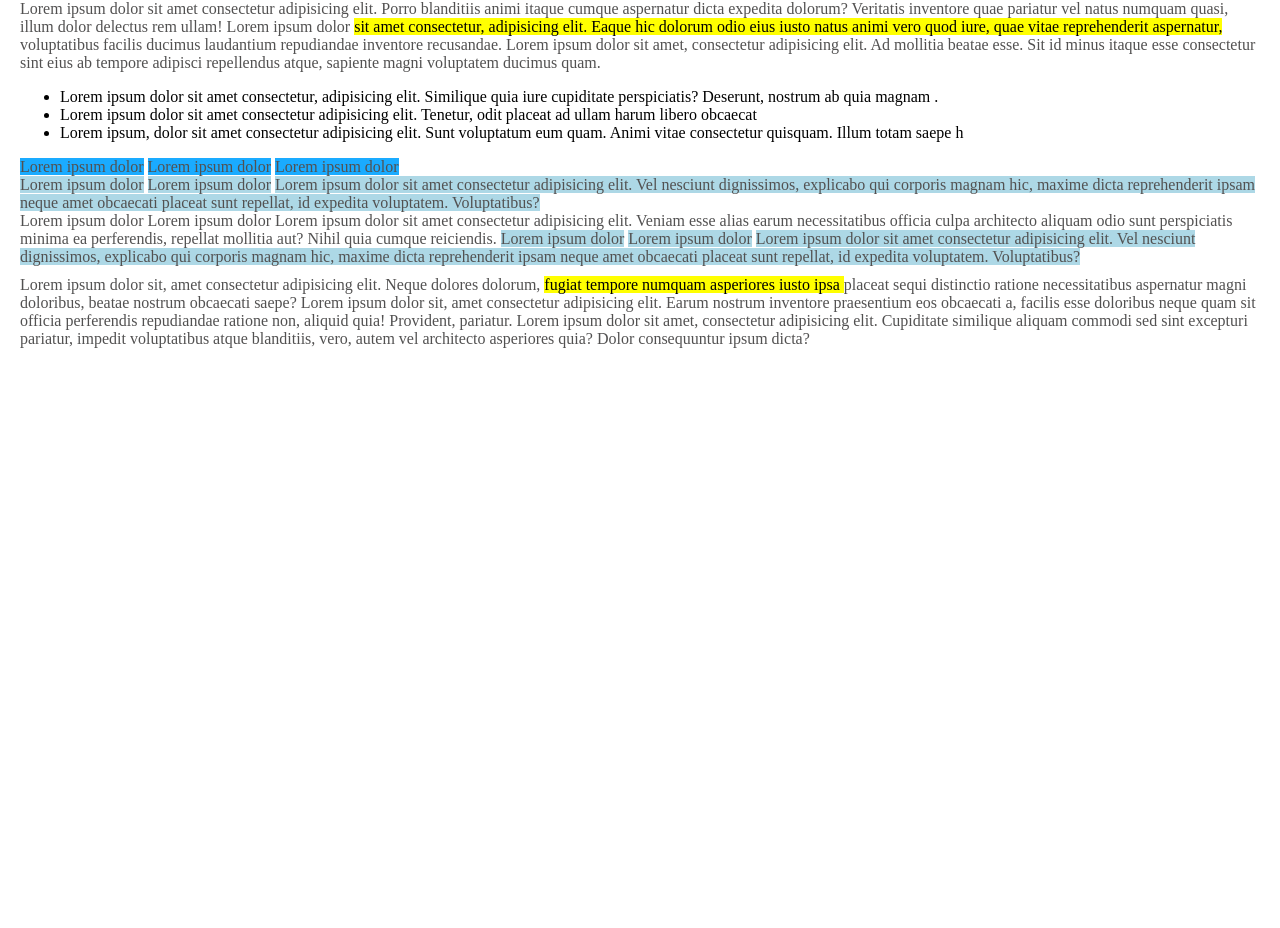
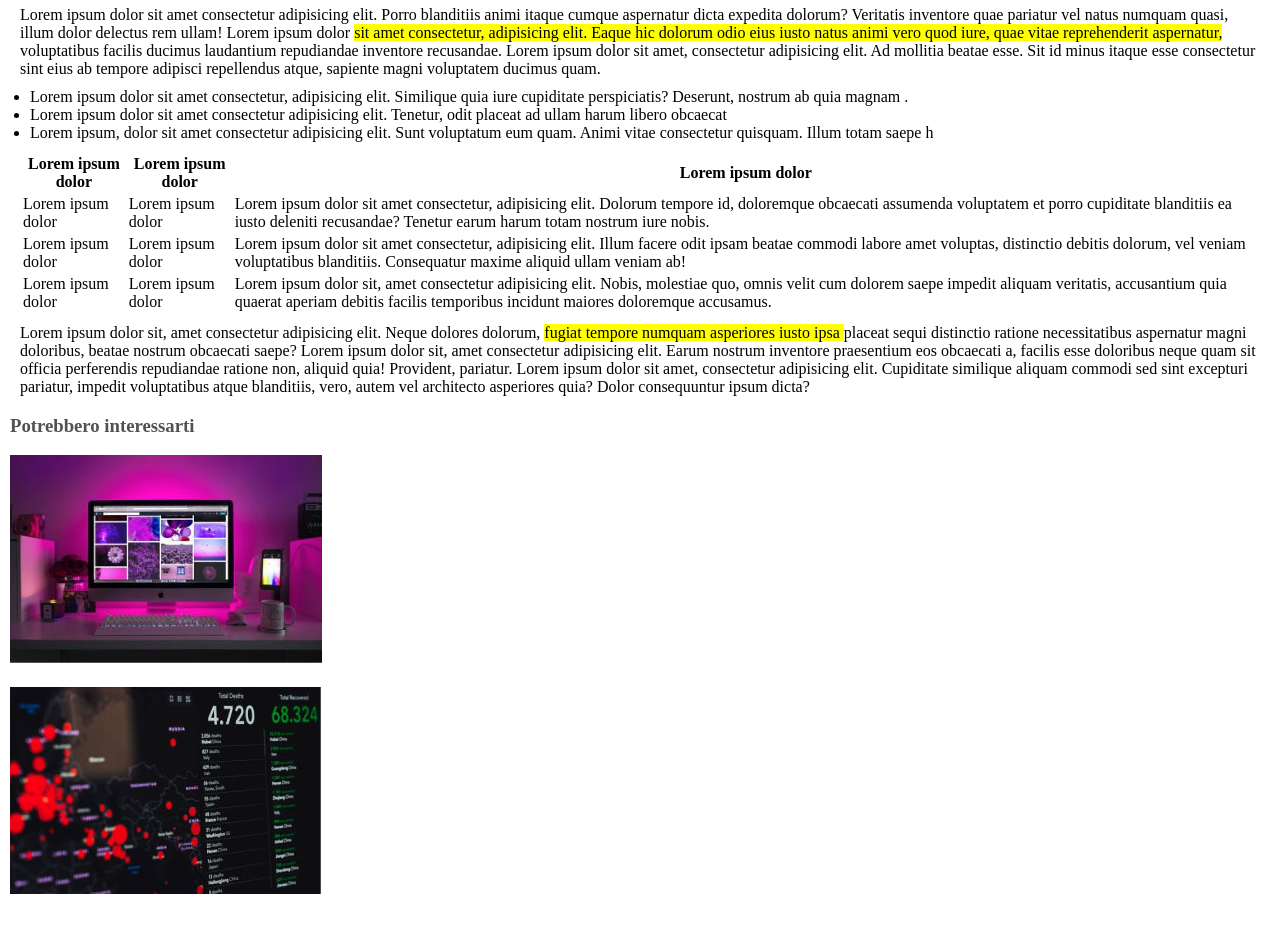
Before and after one commit to domenicocristo/html-css-booleaner, a plain HTML site: page index.html in a window 1280 px wide. Shown: the part 779-1707 px from the top of the page. Before the commit the page ends 1137 px from the top, so only its background shows below. Drawn offline with Linux system fonts and the light colour scheme.

Commit message:
fine html

```diff
--- a/index.html
+++ b/index.html
@@ -14,7 +14,7 @@
 
     <section>
         <h1>Internet deve essere al servizio del "bene pubblico": il manivesto di Tim Berners-Lee</h1>
-        <div>Scritto da <a href="">The Booleaner</a></div>
+        <div id="scrittura">Scritto da <a href="">The Booleaner</a></div>
         <div id="data-scrittura">il 10/10/2020</div>
     </section>
 
@@ -39,23 +39,32 @@
         </section>
 
         <section>
-            <div class="intestazione-tabella">Lorem ipsum dolor</div>
-            <div class="intestazione-tabella">Lorem ipsum dolor</div>
-            <div class="intestazione-tabella">Lorem ipsum dolor</div>
-            <br>
-
-            <div class="body-lightblue">Lorem ipsum dolor</div>
-            <div class="body-lightblue">Lorem ipsum dolor</div>
-            <div class="body-lightblue">Lorem ipsum dolor sit amet consectetur adipisicing elit. Vel nesciunt dignissimos, explicabo qui corporis magnam hic, maxime dicta reprehenderit ipsam neque amet obcaecati placeat sunt repellat, id expedita voluptatem. Voluptatibus?</div>
-            <br>
-
-            <div class="body-white">Lorem ipsum dolor</div>
-            <div class="body-white">Lorem ipsum dolor</div>
-            <div class="body-white">Lorem ipsum dolor sit amet consectetur adipisicing elit. Veniam esse alias earum necessitatibus officia culpa architecto aliquam odio sunt perspiciatis minima ea perferendis, repellat mollitia aut? Nihil quia cumque reiciendis.</div>
-
-            <div class="body-lightblue">Lorem ipsum dolor</div>
-            <div class="body-lightblue">Lorem ipsum dolor</div>
-            <div class="body-lightblue">Lorem ipsum dolor sit amet consectetur adipisicing elit. Vel nesciunt dignissimos, explicabo qui corporis magnam hic, maxime dicta reprehenderit ipsam neque amet obcaecati placeat sunt repellat, id expedita voluptatem. Voluptatibus?</div>
+           <table>
+               <thead>
+                   <tr>
+                       <th>Lorem ipsum dolor</th>
+                       <th>Lorem ipsum dolor</th>
+                       <th>Lorem ipsum dolor</th>
+                   </tr>
+               </thead>
+               <tbody>
+                   <tr>
+                       <td>Lorem ipsum dolor</td>
+                       <td>Lorem ipsum dolor</td>
+                       <td>Lorem ipsum dolor sit amet consectetur, adipisicing elit. Dolorum tempore id, doloremque obcaecati assumenda voluptatem et porro cupiditate blanditiis ea iusto deleniti recusandae? Tenetur earum harum totam nostrum iure nobis.</td>
+                   </tr>
+                   <tr>
+                        <td>Lorem ipsum dolor</td>
+                        <td>Lorem ipsum dolor</td>
+                        <td>Lorem ipsum dolor sit amet consectetur, adipisicing elit. Illum facere odit ipsam beatae commodi labore amet voluptas, distinctio debitis dolorum, vel veniam voluptatibus blanditiis. Consequatur maxime aliquid ullam veniam ab!</td>
+                   </tr>
+                   <tr>
+                        <td>Lorem ipsum dolor</td>
+                        <td>Lorem ipsum dolor</td>
+                        <td>Lorem ipsum dolor sit, amet consectetur adipisicing elit. Nobis, molestiae quo, omnis velit cum dolorem saepe impedit aliquam veritatis, accusantium quia quaerat aperiam debitis facilis temporibus incidunt maiores doloremque accusamus.</td>
+                   </tr>
+               </tbody>
+           </table>
         </section>
 
         <section>
@@ -64,8 +73,10 @@
     </main>
 
     <footer>
-
+        <h3>Potrebbero interessarti </h3>
+        <img src="img/monitor.jpg" alt="img-monitor">
+        <br>
+        <img src="img/graph.jpg" alt="img-graph">
     </footer>
-
 </body>
 </html>
--- a/style.css
+++ b/style.css
@@ -24,12 +24,14 @@ section h1 {
     font-size: 45px;
 }
 
-section div {
+#scrittura {
+    font-size: 20px;
     color: rgb(82, 81, 81);
 }
 
 #data-scrittura {
-    font-size: 12px;
+    color: rgb(82, 81, 81);
+    font-size: 14px;
 }
 
 main {
@@ -40,16 +42,19 @@ mark {
     background-color: yellow;
 }
 
-.intestazione-tabella {
-    display: inline;
-    background-color: rgba(0, 162, 255, 0.897);
+section ul {
+    padding: 0;
+    margin: 10px;
 }
 
-.body-lightblue {
-    display: inline;
-    background-color: lightblue;
+footer {
+    margin: 10px;
 }
 
-.body-white {
-    display: inline;
+footer h3 {
+    color: rgb(82, 81, 81);
 }
+
+footer img {
+    padding-bottom: 20px;
+}
```
